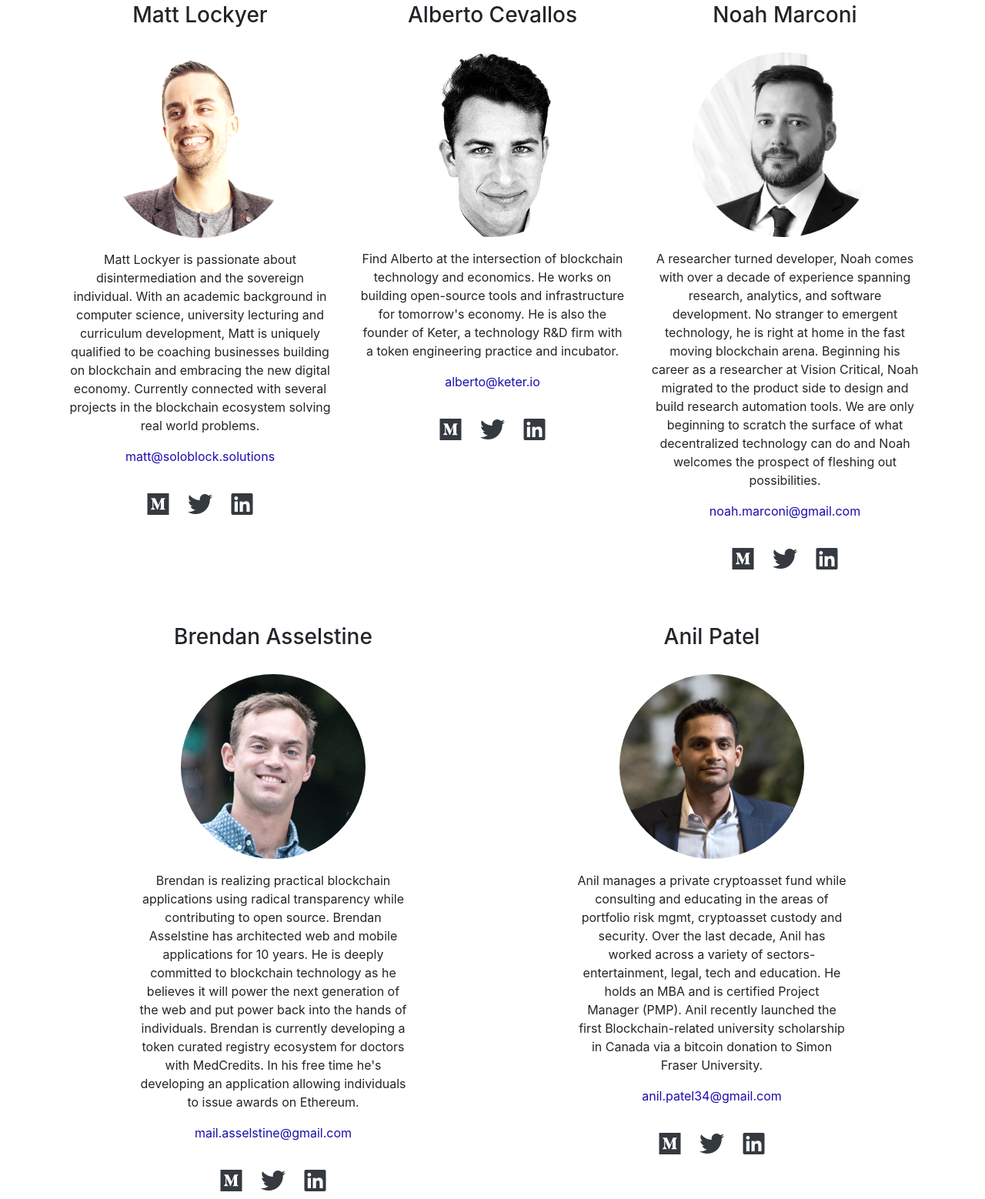
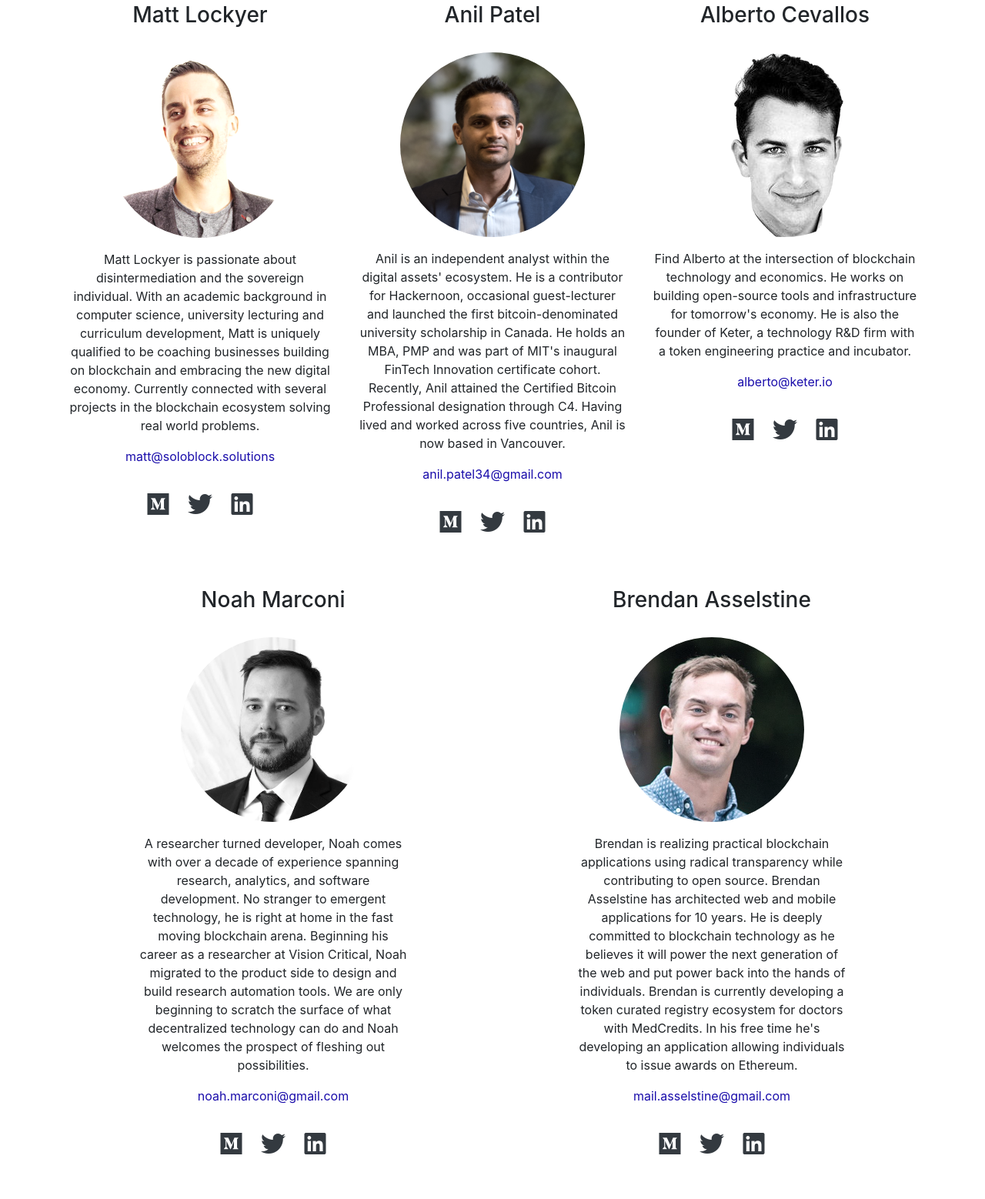
Before and after one commit to mattlockyer/soloblock, a website with bundled scripts: page index.html in a window 1280 px wide. Shown: the part 3305-4863 px from the top of the page at 77% size. Built offline with nearby package versions, Linux system fonts and the light colour scheme.

Commit message:
Update index.html

```diff
--- a/index.html
+++ b/index.html
@@ -239,6 +239,30 @@
 
           <div class="member col-lg-4 mx-auto">
 
+            <div class="center">
+              <h3>Anil Patel</h3>
+              <img src="img/anil.jpg" />
+            </div>
+
+            <p>Anil is an independent analyst within the digital assets' ecosystem.
+              He is a contributor for Hackernoon, occasional guest-lecturer and launched the first bitcoin-denominated
+              university scholarship in Canada.
+              He holds an MBA, PMP and was part of MIT's inaugural FinTech Innovation certificate cohort.
+              Recently, Anil attained the Certified Bitcoin Professional designation through C4.
+              Having lived and worked across five countries, Anil is now based in Vancouver.</p>
+
+            <div class="center">
+              <a class="email" href="mailto:anil.patel34@gmail.com">anil.patel34@gmail.com</a>
+              <h2>
+                <a href="https://medium.com/@anilsaidso" target="_blank"><i class="fab fa-medium"></i></a>
+                <a href="https://twitter.com/anilsaidso" target="_blank"><i class="fab fa-twitter"></i></a>
+                <a href="https://www.linkedin.com/in/anil3" target="_blank"><i class="fab fa-linkedin"></i></a>
+              </h2>
+            </div>
+          </div>
+
+          <div class="member col-lg-4 mx-auto">
+
             <div>
               <h3>Alberto Cevallos</h3>
               <img src="img/alberto.jpg" />
@@ -308,28 +332,6 @@
 
           </div>
 
-          <div class="member col-lg-4 mx-auto">
-
-            <div class="center">
-              <h3>Anil Patel</h3>
-              <img src="img/anil.jpg" />
-            </div>
-
-            <p>Anil manages a private cryptoasset fund while consulting and educating in the areas of portfolio risk
-              mgmt, cryptoasset custody and security. Over the last decade, Anil has worked across a variety of
-              sectors- entertainment, legal, tech and education. He holds an MBA and is certified Project Manager
-              (PMP). Anil recently launched the first Blockchain-related university scholarship in Canada via a bitcoin
-              donation to Simon Fraser University.</p>
-
-            <div class="center">
-              <a class="email" href="mailto:anil.patel34@gmail.com">anil.patel34@gmail.com</a>
-              <h2>
-                <a href="https://medium.com/@anilsaidso" target="_blank"><i class="fab fa-medium"></i></a>
-                <a href="https://twitter.com/anilsaidso" target="_blank"><i class="fab fa-twitter"></i></a>
-                <a href="https://www.linkedin.com/in/anil3" target="_blank"><i class="fab fa-linkedin"></i></a>
-              </h2>
-            </div>
-          </div>
 
         </div>
 
```
